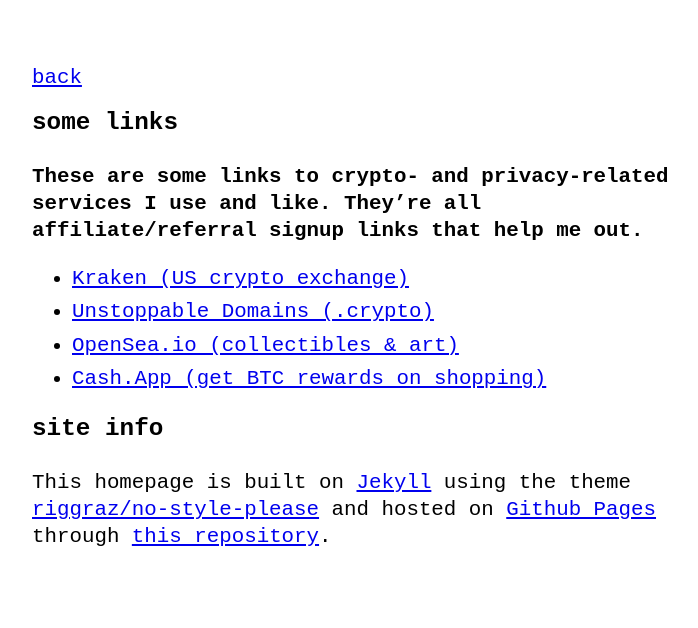
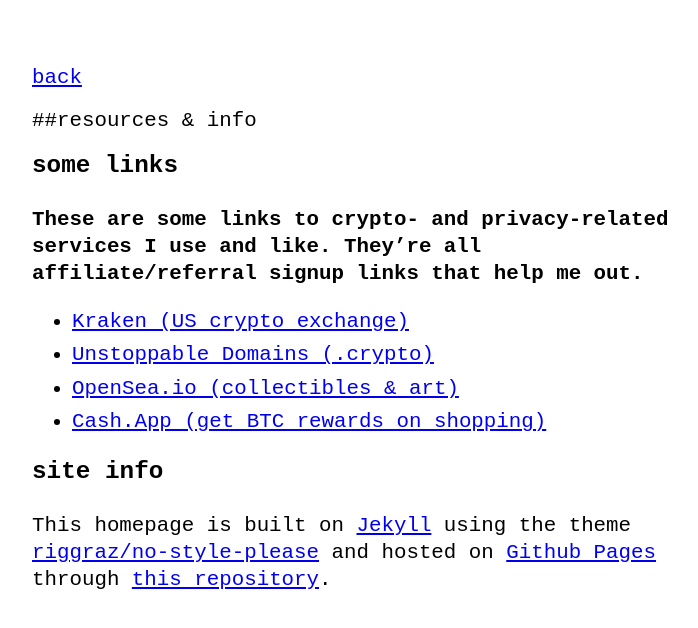
Before and after one commit to lemurodigital/lemuro.digital, a Jekyll site: the page built from resources.md, in a window 1280 px wide. Shown: the top 628 px of the page, without its empty margins (288-986 px from the left). Built offline with Jekyll 4.4.1, drawn with Linux system fonts in a browser that asks for light colours.

Commit message:
Update resources.md

```diff
--- a/resources.md
+++ b/resources.md
@@ -3,6 +3,7 @@ layout: post
 title: resources & info
 permalink: /resources/
 ---
+##{{page.title}}
 ### some links
 **These are some links to crypto- and privacy-related services I use and like. They’re all affiliate/referral signup links that help me out.**
 - [Kraken (US crypto exchange)](https://r.kraken.com/c/2683011/687155/10583)
```
